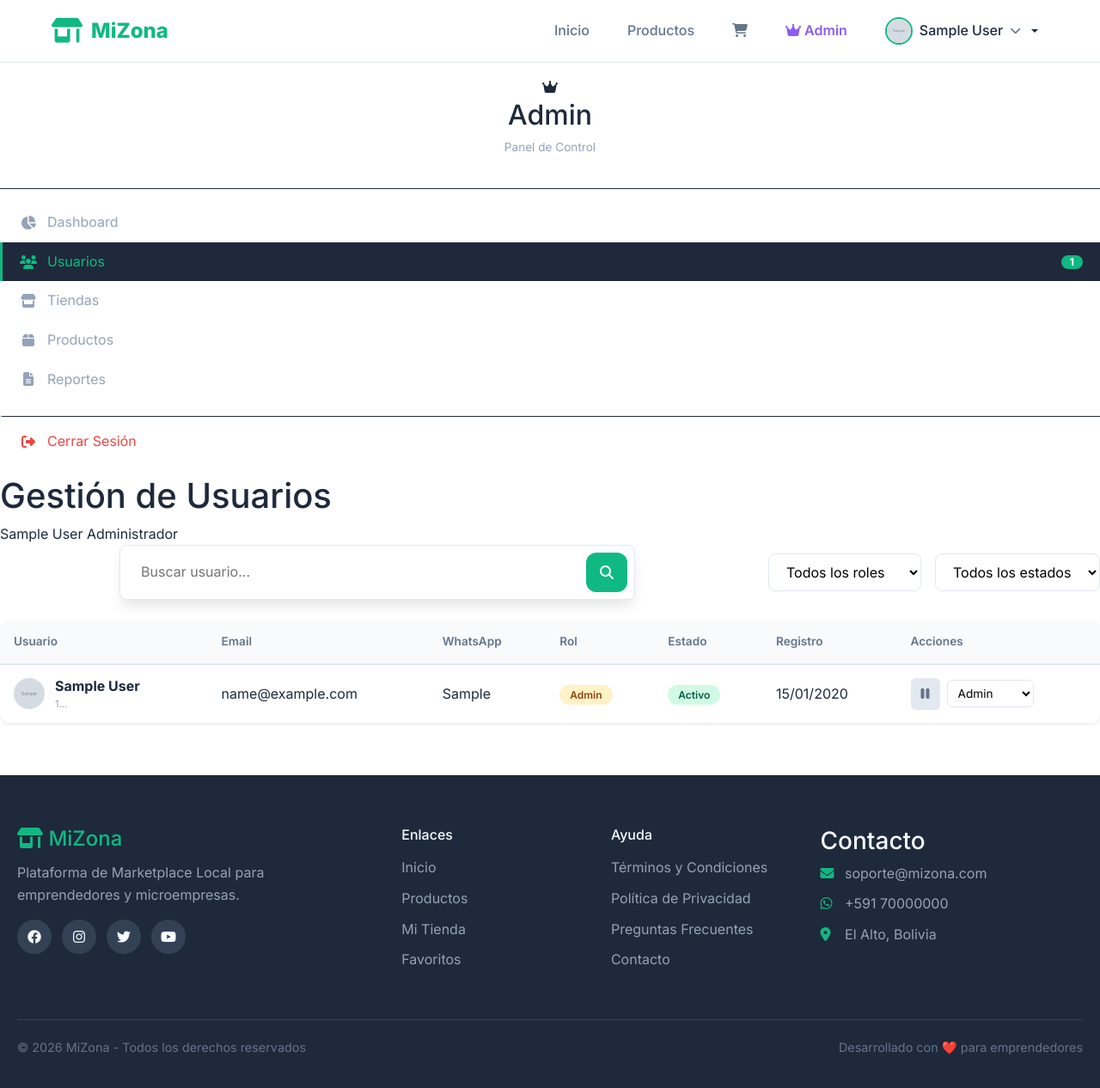
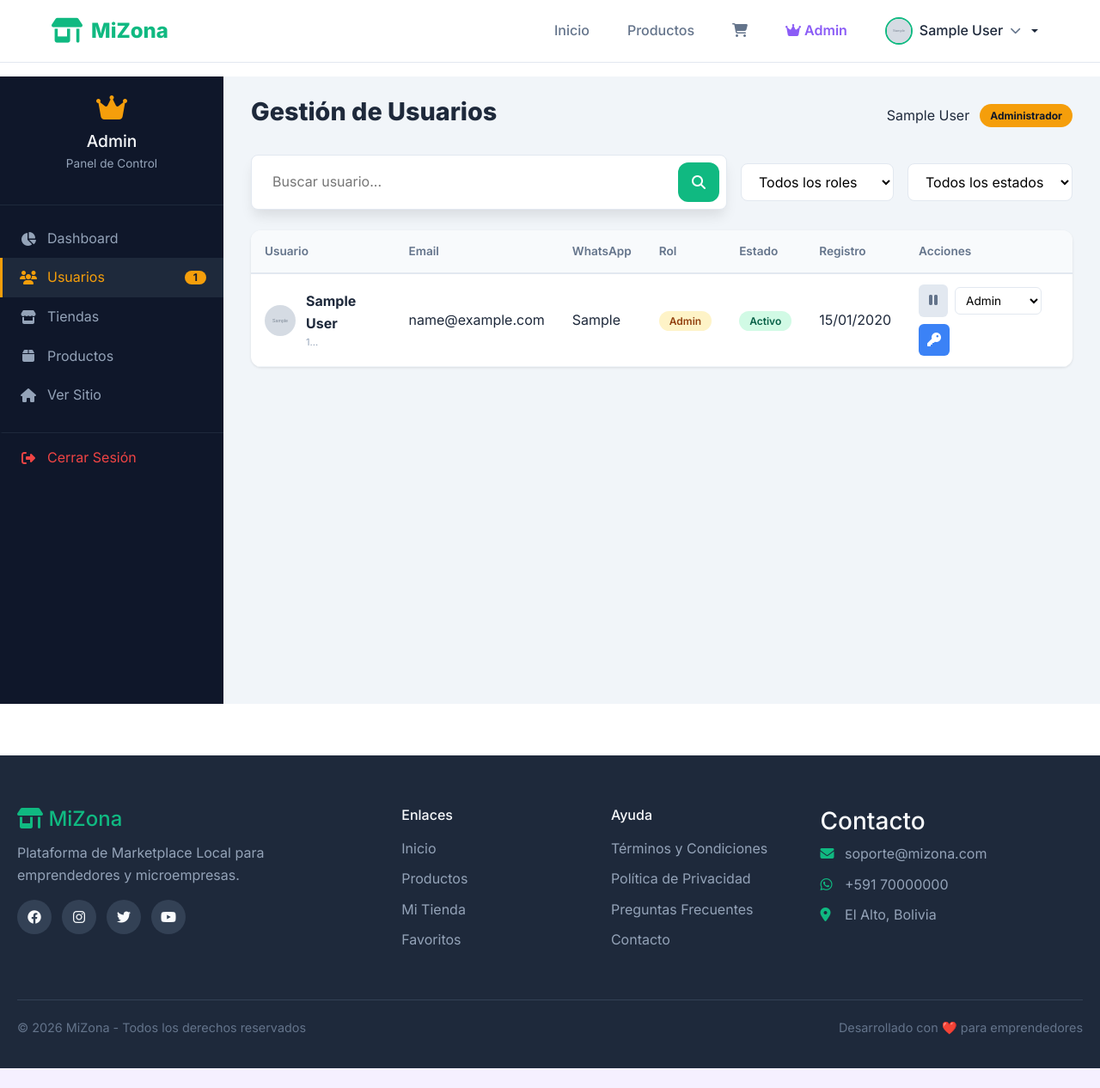
Before and after one commit to Andru-Tintaya/MICRO_NEGOCIOS_PROYECTO, a Flask app: page /admin/users in a window 1280 px wide. Shown: the whole page at 86% size. After the commit the page ends 1243 px from the top, so only its background shows below. Run offline with Flask 3, Linux system fonts and the light colour scheme; a user stored in the database is signed in; tables that the repository leaves empty hold one stand-in row (values such as "Sample post"); grey boxes marked "Sample" are stand-in pictures; data that the repository does not hold is empty; some libraries are stand-ins or nearby versions.

Commit message:
Feat: Agregar eliminar usuario y restablecer contraseña en users.html

```diff
--- a/app/templates/admin/users.html
+++ b/app/templates/admin/users.html
@@ -20,14 +20,14 @@
                 <i class="fas fa-users"></i> Usuarios
                 <span class="badge">{{ users.total }}</span>
             </a>
-            <a href="#" class="nav-item">
+            <a href="{{ url_for('admin.stores') }}" class="nav-item">
                 <i class="fas fa-store"></i> Tiendas
             </a>
-            <a href="#" class="nav-item">
+            <a href="{{ url_for('admin.admin_products') }}" class="nav-item">
                 <i class="fas fa-box"></i> Productos
             </a>
-            <a href="{{ url_for('admin.reports') }}" class="nav-item">
-                <i class="fas fa-file-alt"></i> Reportes
+            <a href="{{ url_for('index') }}" class="nav-item">
+                <i class="fas fa-home"></i> Ver Sitio
             </a>
             <a href="{{ url_for('auth.logout') }}" class="nav-item logout">
                 <i class="fas fa-sign-out-alt"></i> Cerrar Sesión
@@ -92,7 +92,7 @@
                             </div>
                         </td>
                         <td>{{ user.email }}</td>
-                        <td>{{ user.whatsapp }}</td>
+                        <td>{{ user.whatsapp or '-' }}</td>
                         <td>
                             <span class="role-tag role-{{ user.role }}">
                                 {{ user.role|capitalize }}
@@ -106,19 +106,40 @@
                         <td>{{ user.created_at.strftime('%d/%m/%Y') }}</td>
                         <td>
                             <div class="action-buttons">
+                                <!-- Activar/Desactivar -->
                                 <form method="POST" action="{{ url_for('admin.toggle_user', user_id=user.id) }}" style="display: inline;">
+                                    <input type="hidden" name="csrf_token" value="{{ csrf_token() }}">
                                     <button type="submit" class="btn-toggle" title="{% if user.is_active %}Desactivar{% else %}Activar{% endif %}">
                                         <i class="fas {% if user.is_active %}fa-pause{% else %}fa-play{% endif %}"></i>
                                     </button>
                                 </form>
 
+                                <!-- Cambiar Rol -->
                                 <form method="POST" action="{{ url_for('admin.change_role', user_id=user.id) }}" style="display: inline;">
+                                    <input type="hidden" name="csrf_token" value="{{ csrf_token() }}">
                                     <select name="role" onchange="this.form.submit()" class="role-select">
                                         <option value="cliente" {% if user.role == 'cliente' %}selected{% endif %}>Cliente</option>
                                         <option value="vendedor" {% if user.role == 'vendedor' %}selected{% endif %}>Vendedor</option>
                                         <option value="admin" {% if user.role == 'admin' %}selected{% endif %}>Admin</option>
                                     </select>
                                 </form>
+
+                                <!-- ✅ RESTABLECER CONTRASEÑA -->
+                                <a href="{{ url_for('admin.reset_password', user_id=user.id) }}" class="btn-password" title="Restablecer contraseña">
+                                    <i class="fas fa-key"></i>
+                                </a>
+
+                                <!-- ✅ ELIMINAR USUARIO (solo si no es el admin actual) -->
+                                {% if user.id != current_user.id %}
+                                <form method="POST" action="{{ url_for('admin.delete_user', user_id=user.id) }}"
+                                      style="display: inline;"
+                                      onsubmit="return confirm('¿Estás seguro de eliminar a {{ user.full_name }}? Esta acción no se puede deshacer.')">
+                                    <input type="hidden" name="csrf_token" value="{{ csrf_token() }}">
+                                    <button type="submit" class="btn-delete-user" title="Eliminar usuario">
+                                        <i class="fas fa-trash"></i>
+                                    </button>
+                                </form>
+                                {% endif %}
                             </div>
                         </td>
                     </tr>
@@ -157,6 +178,129 @@
 </div>
 
 <style>
+/* Admin Layout */
+.admin-container {
+    display: flex;
+    min-height: calc(100vh - 70px);
+    background: #F1F5F9;
+}
+
+.admin-sidebar {
+    width: 260px;
+    background: #0F172A;
+    color: #F8FAFC;
+    padding: 20px 0;
+    position: sticky;
+    top: 70px;
+    height: calc(100vh - 70px);
+    overflow-y: auto;
+}
+
+.sidebar-header {
+    padding: 0 20px 20px;
+    border-bottom: 1px solid #1E293B;
+}
+
+.sidebar-header i {
+    font-size: 2rem;
+    color: #F59E0B;
+}
+
+.sidebar-header h2 {
+    margin: 8px 0 4px;
+    font-size: 1.2rem;
+}
+
+.sidebar-header p {
+    color: #94A3B8;
+    font-size: 0.85rem;
+}
+
+.sidebar-nav {
+    padding: 16px 0;
+}
+
+.sidebar-nav .nav-item {
+    display: flex;
+    align-items: center;
+    gap: 12px;
+    padding: 10px 20px;
+    color: #94A3B8;
+    text-decoration: none;
+    transition: all 0.3s;
+    border-left: 3px solid transparent;
+}
+
+.sidebar-nav .nav-item:hover {
+    background: #1E293B;
+    color: #F8FAFC;
+}
+
+.sidebar-nav .nav-item.active {
+    background: #1E293B;
+    color: #F59E0B;
+    border-left-color: #F59E0B;
+}
+
+.sidebar-nav .nav-item i {
+    width: 20px;
+    text-align: center;
+}
+
+.sidebar-nav .nav-item .badge {
+    margin-left: auto;
+    background: #F59E0B;
+    color: #0F172A;
+    padding: 2px 10px;
+    border-radius: 12px;
+    font-size: 0.75rem;
+    font-weight: 700;
+}
+
+.sidebar-nav .nav-item.logout {
+    margin-top: 20px;
+    border-top: 1px solid #1E293B;
+    padding-top: 16px;
+    color: #EF4444;
+}
+
+.sidebar-nav .nav-item.logout:hover {
+    background: rgba(239, 68, 68, 0.1);
+}
+
+/* Admin Content */
+.admin-content {
+    flex: 1;
+    padding: 24px 32px;
+}
+
+.admin-header {
+    display: flex;
+    justify-content: space-between;
+    align-items: center;
+    margin-bottom: 24px;
+}
+
+.admin-header h1 {
+    font-size: 1.8rem;
+    font-weight: 800;
+}
+
+.admin-user {
+    display: flex;
+    align-items: center;
+    gap: 12px;
+}
+
+.role-badge {
+    background: #F59E0B;
+    color: #0F172A;
+    padding: 4px 12px;
+    border-radius: 20px;
+    font-size: 0.75rem;
+    font-weight: 700;
+}
+
 /* Admin Filters */
 .admin-filters {
     display: flex;
@@ -291,10 +435,12 @@
     color: #991B1B;
 }
 
+/* Action Buttons */
 .action-buttons {
     display: flex;
     gap: 8px;
     align-items: center;
+    flex-wrap: wrap;
 }
 
 .btn-toggle {
@@ -318,6 +464,36 @@
     background: white;
     cursor: pointer;
     font-size: 0.85rem;
+}
+
+.btn-password {
+    padding: 6px 10px;
+    border: none;
+    border-radius: 6px;
+    cursor: pointer;
+    background: #3B82F6;
+    color: white;
+    transition: all 0.3s;
+    text-decoration: none;
+    display: inline-block;
+}
+
+.btn-password:hover {
+    background: #2563EB;
+}
+
+.btn-delete-user {
+    padding: 6px 10px;
+    border: none;
+    border-radius: 6px;
+    cursor: pointer;
+    background: #EF4444;
+    color: white;
+    transition: all 0.3s;
+}
+
+.btn-delete-user:hover {
+    background: #DC2626;
 }
 
 .empty-row {
@@ -358,6 +534,14 @@
 
 /* Responsive */
 @media (max-width: 768px) {
+    .admin-sidebar {
+        display: none;
+    }
+
+    .admin-content {
+        padding: 16px;
+    }
+
     .admin-filters {
         flex-direction: column;
     }
@@ -374,6 +558,11 @@
     .admin-table td {
         padding: 8px 10px;
         font-size: 0.85rem;
+    }
+
+    .action-buttons {
+        flex-direction: column;
+        gap: 4px;
     }
 }
 </style>
```
